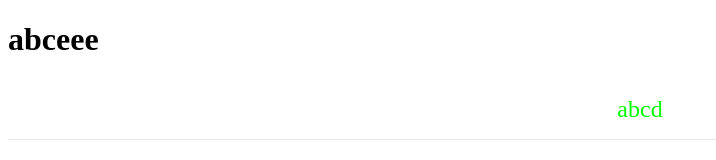
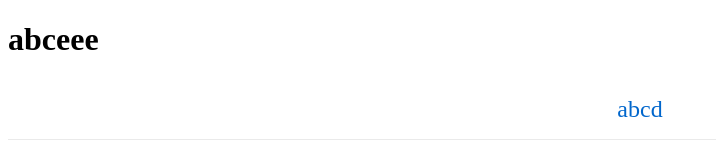
Before and after one commit to tri-codes-rgb/abc, a plain HTML site: page index.html in a window 1280 px wide. In both pictures the pointer is over the link "abcd". Shown: the whole page, without its empty margins (0-716 px from the left). Drawn offline with Linux system fonts and the light colour scheme.

```diff
--- a/style.css
+++ b/style.css
@@ -12,3 +12,7 @@
   background-color: ##050505;
   border-bottom: 1px solid #eaeaea;
 }
+
+.menu a:hover {
+  color: #0066cc;
+}
```
